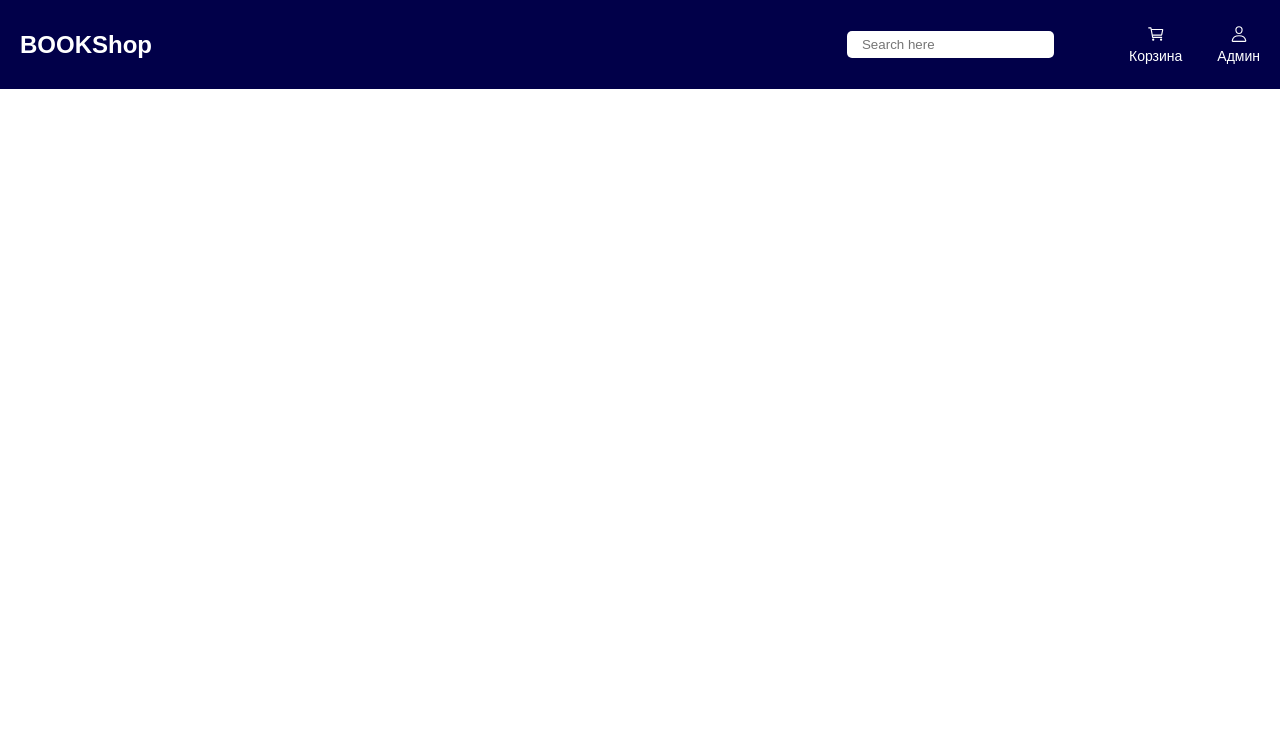
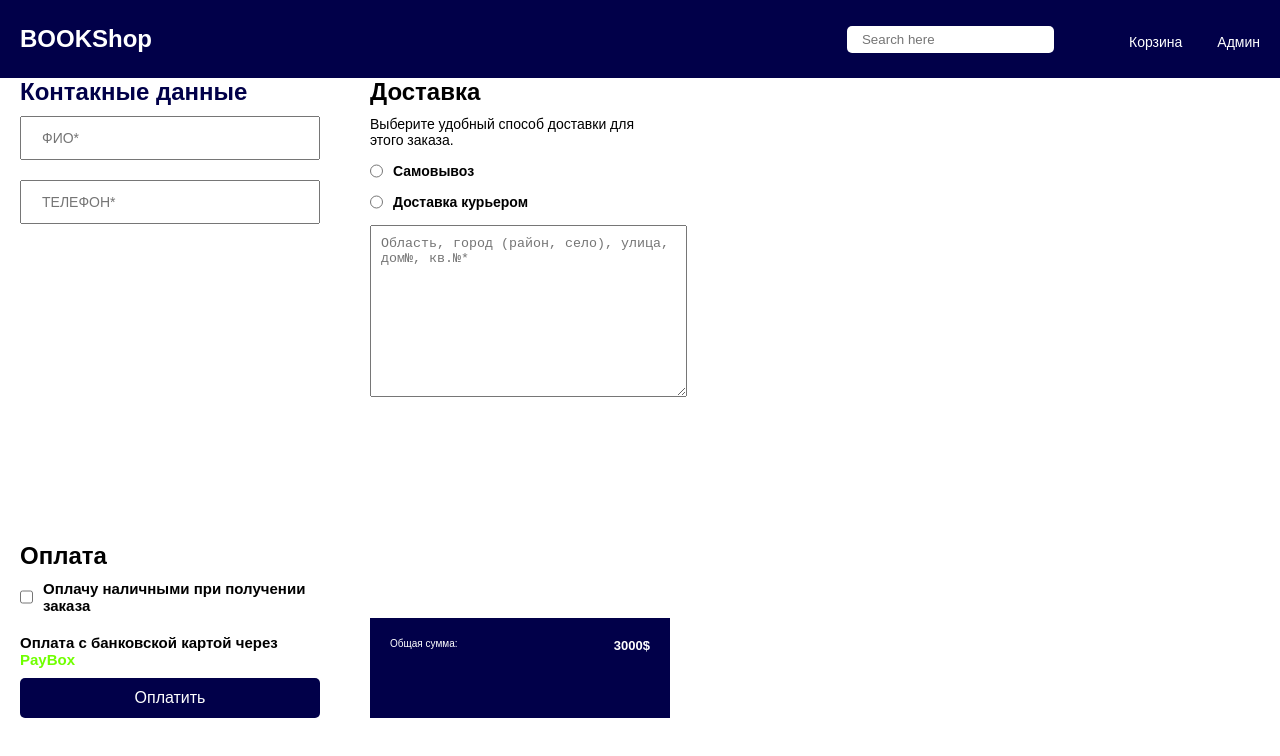
Before and after one commit to semisweetdemon/BookStore, a React (Create React App) app: page /order in a window 1280 px wide. Shown: the top 756 px of the page. Built offline with nearby package versions, Linux system fonts and the light colour scheme.

Commit message:
order-edit

```diff
--- a/src/Global.scss
+++ b/src/Global.scss
@@ -23,3 +23,7 @@ a {
 body {
   font-family: sans-serif;
 }
+
+button {
+  border: none;
+}
--- a/src/mainContext/MainContext.jsx
+++ b/src/mainContext/MainContext.jsx
@@ -27,6 +27,8 @@ function getSave() {
 		price,
 		discriotion,
 		id: Date.now(),
+		navigate,
+
 	}
 	const data = JSON.parse(localStorage.getItem('book')) || []
 	data.push(obj)
--- a/src/pages/Order/Order.jsx
+++ b/src/pages/Order/Order.jsx
@@ -1,8 +1,63 @@
+import { NavLink } from "react-router-dom";
+import "./Order.scss";
+import { useMainContext } from "../../mainContext/MainContext";
+
 const Order = () => {
+  const { navigate } = useMainContext();
   return (
     <section id="order">
       <div className="container">
-				<div className="order"></div>
+        {/* <div className="order__header">
+          <NavLink onClick={() => navigate("/")}>Главная / </NavLink>
+          <NavLink onClick={() => navigate("/order")}>Корзина / </NavLink>
+          <NavLink onClick={() => navigate("/")}>Оформление заказа </NavLink>
+        </div> */}
+        <div className="order">
+          <div className="order__contact">
+            <div className="order__contact__info">
+              <h2>Контакные данные</h2>
+              <input type="text" placeholder="Фио*" />
+              <input type="nuumber" placeholder="Телефон*" />
+            </div>
+            <div className="order__contact__oplata">
+              <h2>Оплата</h2>
+              <label htmlFor="oplata">
+                <input type="checkbox" id="oplata" />
+                <p>Оплачу наличными при получении заказа</p>
+              </label>
+              <p>
+                Оплата с банковской картой через <span>PayBox</span>
+              </p>
+              <button>Оплатить</button>
+            </div>
+          </div>
+          <div className="order__dostavka">
+            <div className="order__dostavks__info">
+              <h2>Доставка</h2>
+              <p>Выберите удобный способ доставки для этого заказа.</p>
+              <label htmlFor="samovyzov">
+                <input type="radio" id="samovyzov" name="dos" />
+                Самовывоз
+              </label>
+              <label htmlFor="kurer">
+                <input type="radio" id="kurer" name="dos" />
+                Доставка курьером
+              </label>
+						  <textarea
+							  style={{padding: '10px'}}
+                name=""
+                id=""
+                cols="35"
+                rows="10"
+                placeholder="Область, город (район, село), улица, дом№, кв.№*"></textarea>
+            </div>
+            <div className="order__dostavka__cost">
+              <h1>Общая сумма:</h1>
+              <h2>3000$</h2>
+            </div>
+          </div>
+          <div className="order__vybor"></div>
+        </div>
       </div>
     </section>
   );
--- a/src/pages/Order/Order.scss
+++ b/src/pages/Order/Order.scss
@@ -0,0 +1,114 @@
+#order {
+  height: 100%;
+  .order {
+    display: flex;
+    justify-content: space-between;
+    &__header {
+      display: flex;
+      gap: 10px;
+      margin: 25px 0 50px 20px;
+      a {
+        font-size: 16px;
+        font-weight: 600;
+        line-height: 22px;
+        color: #757575;
+      }
+      .active {
+        color: #000f35;
+      }
+    }
+    &__contact {
+      display: flex;
+      flex-direction: column;
+      justify-content: space-between;
+      height: 80vh;
+      max-width: 300px;
+      width: 100%;
+
+      &__info {
+        h2 {
+          font-size: 24px;
+          font-weight: 700;
+          color: #010049;
+        }
+        input {
+          margin: 0 auto;
+          width: 100%;
+          height: 30px;
+          padding: 20px;
+          margin: 10px auto;
+          outline: none;
+          font-size: 14px;
+          text-transform: uppercase;
+        }
+      }
+      &__oplata {
+        label {
+          display: flex;
+          gap: 10px;
+        }
+        p {
+          font-size: 15px;
+          font-weight: 600;
+          margin: 10px auto;
+        }
+        span {
+          color: #70ff00;
+        }
+        button {
+          width: 100%;
+          height: 40px;
+          font-size: 16px;
+          font-weight: 400;
+          color: #fff;
+          background: #010049;
+          border-radius: 5px;
+          cursor: pointer;
+        }
+      }
+    }
+    &__dostavka {
+      max-width: 300px;
+      width: 100%;
+      height: 80vh;
+      display: flex;
+      flex-direction: column;
+      justify-content: space-between;
+      p {
+        font-size: 14px;
+        font-weight: 300;
+        margin: 10px 0;
+      }
+      label {
+        font-size: 14px;
+        font-weight: 600;
+        display: flex;
+        gap: 10px;
+        margin: 15px 0;
+      }
+      &__cost {
+        width: 100%;
+        height: 100px;
+        background-color: #010049;
+        display: flex;
+        justify-content: space-between;
+        padding: 20px;
+        h1 {
+          font-size: 10px;
+          font-weight: 400;
+          color: #fff;
+        }
+        h2 {
+          font-size: 13px;
+          font-weight: 700;
+          color: #fff;
+        }
+      }
+    }
+    &__vybor {
+      max-width: 540px;
+      width: 100%;
+
+    }
+  }
+}
```
Lines whose indentation alone changed are shown as unchanged.
